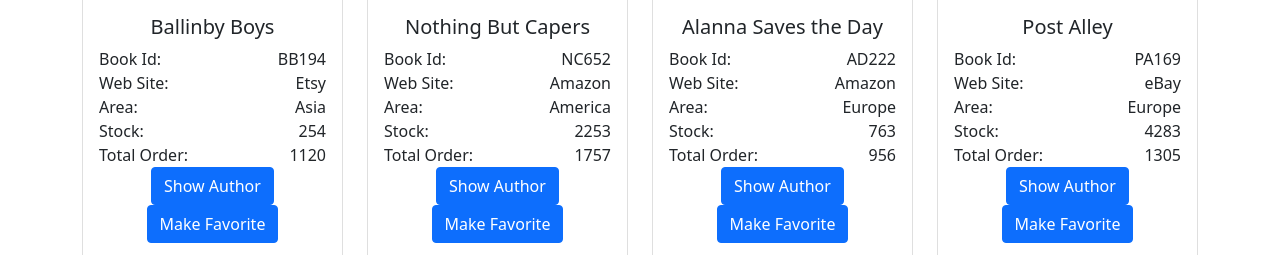
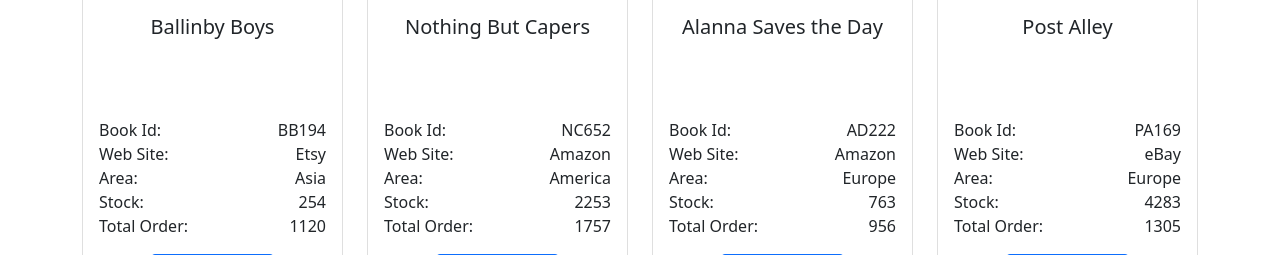
Before and after one commit to esadakcam/BookshopProject, a Flask app: page /book/showbooks in a window 1280 px wide. Shown: the part 260-515 px from the top of the page. Run offline with Flask 2, Linux system fonts and the light colour scheme; the visitor is signed in with stand-in values (Sample User, id 1); data comes from the database, SQL or seed files in the repository; both versions use the stored data as it was after the commit.

Commit message:
cards are updated

```diff
--- a/templates/book/show_books.html
+++ b/templates/book/show_books.html
@@ -53,9 +53,9 @@ Show Books
 
                 <div class="card-body">
                     {%if fav_book == row["Title"]%}
-                    <h5 class="card-title">{{row["Title"] + "\U0001F642"}}</h5>
+                    <h5 class="card-title" style="min-height: 95px;">{{row["Title"] + "\U0001F642"}}</h5>
                     {%else %}
-                    <h5 class="card-title">{{row["Title"] }}</h5>
+                    <h5 class="card-title" style="min-height: 95px;">{{row["Title"] }}</h5>
                     {%endif%}
                     <div class="d-flex justify-content-between">
                         <div>Book Id:</div>
@@ -79,9 +79,9 @@ Show Books
                     </div>
 
 
-                    <a href='author_info{{row["AuthId"]}} ' class="btn btn-primary">Show Author</a>
+                    <a href='author_info{{row["AuthId"]}} ' class="btn btn-primary mt-3">Show Author</a>
                     {%if session["logged_in"]%}
-                    <a href='make_fav{{row["BookID"]}} ' class="btn btn-primary">Make Favorite</a>
+                    <a href='make_fav{{row["BookID"]}} ' class="btn btn-primary mt-3">Make Favorite</a>
                     {%endif%}
                 </div>
             </div>
```
Also changed, not shown: Bookshop.db.
